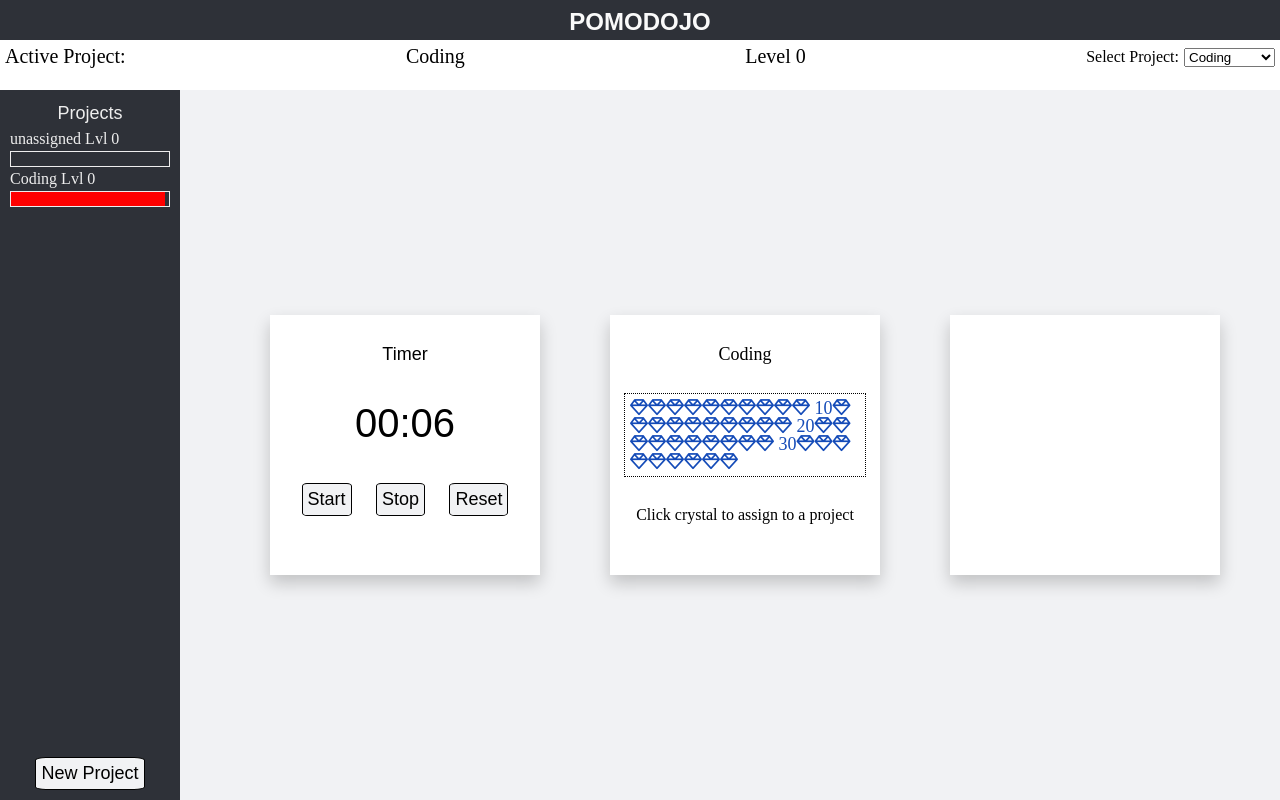
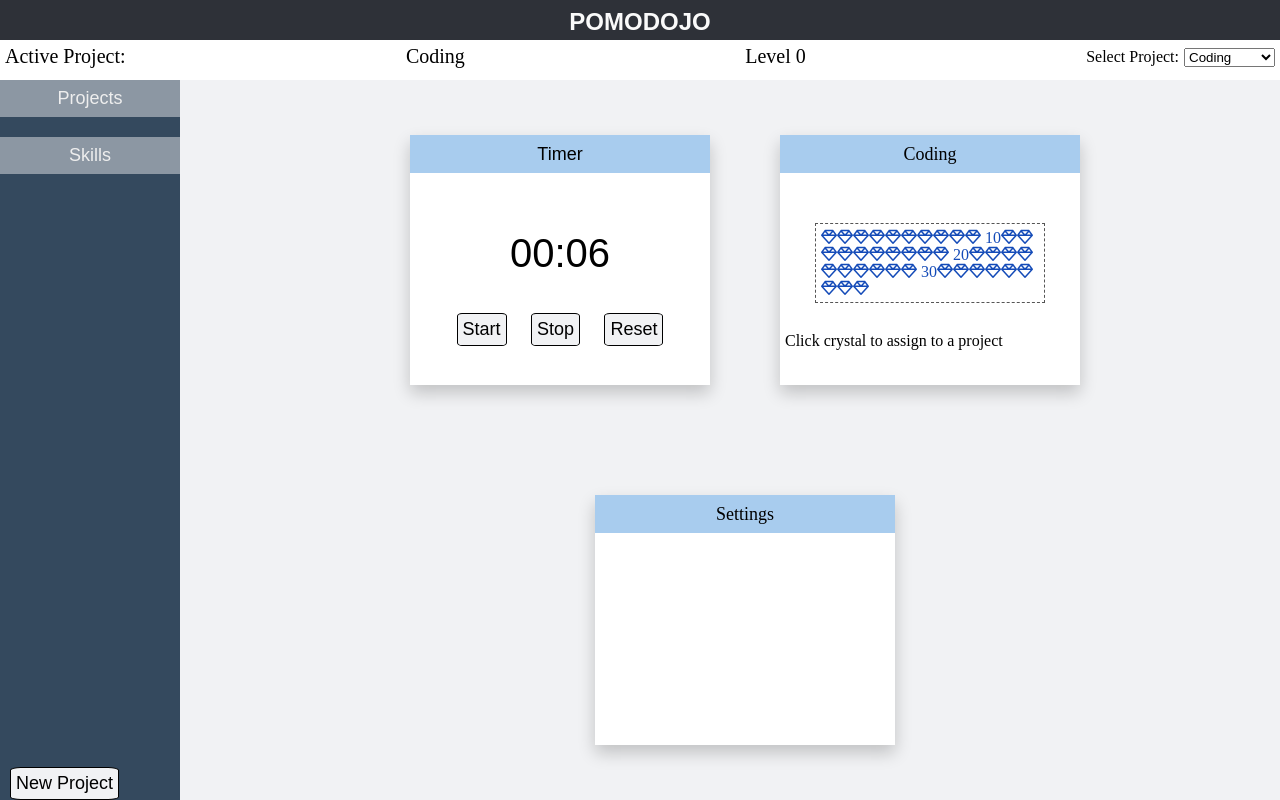
Before and after one commit to hantanlea/pomodorite, a plain HTML site: page index.html in a window 1280 px wide. Drawn offline with Linux system fonts and the light colour scheme.

Commit message:
CSS fixes

```diff
--- a/index.html
+++ b/index.html
@@ -1,5 +1,6 @@
 <!DOCTYPE html>
 <html lang="en">
+
 <head>
     <script src="https://use.fontawesome.com/c06d70f404.js"></script>
     <meta charset="UTF-8">
@@ -27,11 +28,16 @@
         </div>
 
         <div class="lsidebar">
-            <div id="projects-div">
-                <h2>Projects</h2>
-                <div id="projects-list">
-                </div>
-            </div>
+            <ul>
+                <li id="projects-div">
+                    <a id="projects-list-link"href="#">Projects</a>
+                    <div id="projects-list"></div>
+                </li>
+                <li id="skills-div">
+                    <a id="skills-list-link" href="#">Skills</a>
+                    <div id="skills-list"></div>
+                </li>
+            </ul>
             <button id="new-project-button">New Project</button>
         </div>
 
@@ -42,6 +48,7 @@
         <main>
             <div id="timer" class="card">
                 <h2> Timer</h2>
+                <div class="card-content">
                     <div id="clock-display"></div>
                     <div id="unassigned-poms"></div>
                     <div id="clock-controls">
@@ -50,12 +57,18 @@
                         <button id="reset-button">Reset</button>
                     </div>
                 </div>
+            </div>
             <div id="progress-card" class="card">
                 <h2 id="project-progress-title"></h2>
+                <div class="card-content">
                     <div id="poms-display"></div>
                     <p>Click crystal to assign to a project</p>
                 </div>
-            <div class="card"></div>
+            </div>
+            <div class="card">
+                <h2>Settings</h2>
+                <div class="card-content"></div>
+            </div>
 
             <div class="settings">
                 <form id="settings">
--- a/script.js
+++ b/script.js
@@ -465,6 +465,12 @@ let gui = {
     breakInput: document.getElementById('break-length-input'),
     projectSelect: document.getElementById('project-select'),
     projectSelectDropdown: document.getElementById('project-select-dropdown'),
+    projectsListLink: document.getElementById('projects-list-link'),
+
+    setUpMenus: function() {
+        this.projectsListLink.addEventListener('click', () => this.projectsList.style.display = this.projectsList.style.display == "block" ? "none" : "block");
+
+    },
 
     addEvents: function () {
         this.start.addEventListener('click', () => user.activePom.start());
@@ -600,6 +606,7 @@ function timeToString(time) {
     return `${minutes < 10 ? "0" : ""}${minutes}:${seconds < 10 ? "0" : ""}${seconds}`;
 }
 
+gui.setUpMenus();
 let user;
 if (!user) {
     user = new User("anon");
--- a/styles.css
+++ b/styles.css
@@ -46,14 +46,24 @@ table {
 	border-collapse: collapse;
 	border-spacing: 0;
 }
+a {
+    text-decoration: none;
+}
 
 /* MY CSS */
+
+* {
+    -webkit-box-sizing: border-box;
+       -moz-box-sizing: border-box;
+            box-sizing: border-box;
+  }
+
 :root {
     --back-color: hsl(220, 10%, 95%);
     --header-color: hsla(220, 10%, 20%, 100%);
     --footer-color: var(--header-color);
     --card-color: white;
-    --sidebar-color: hsla(220, 10%, 20%, 100%);
+    --sidebar-color: #34495e;
     --color3: var(--card-color);
     --buttoncolor: var(--back-color);
 }
@@ -66,7 +76,7 @@ main {
     display: grid;
     height: 100vh;
     grid-template-columns: 180px repeat(10, 1fr) 80px;
-    grid-template-rows: 40px 50px auto 30px;
+    grid-template-rows: 40px 40px auto 30px;
     grid-template-areas:
         "h h h h h h h h h h h h"
         "p p p p p p p p p p p p"
@@ -101,12 +111,34 @@ header h1 {
     color: #ddd;
     font-size: 16px;
     line-height: 1.5;
-    padding: 10px;
     color: #eee;
     display: flex;
     flex-flow: column nowrap;
     justify-content: space-between;
-    align-items: center;
+    align-items: stretch;
+}
+
+.lsidebar ul {
+}
+
+.lsidebar li {
+    margin-bottom: 20px;
+}
+
+.lsidebar a {
+    display: block;
+    width: 100%;
+    padding: 5px;
+    width: 100%;
+    color: #eee;
+    background-color: hsla(220, 10%, 90%, 50%);
+    font-size: 18px;
+    font-family: Arial, Helvetica, sans-serif;
+    text-align: center;
+}
+
+#projects-list {
+    display: none;
 }
 
 .toolbar {
@@ -143,10 +175,9 @@ main {
 .card {
     box-shadow: 0 8px 16px 0 rgba(0,0,0,0.2);
     background-color: var(--card-color);
-    height: 200px;
-    width: 250px;
+    height: 250px;
+    width: 300px;
     margin: 20px;
-    padding: 30px 10px;
     display: flex;
     flex-flow: column nowrap;
     justify-content: flex-start;
@@ -155,7 +186,15 @@ main {
 }
 
 .card h2 {
+    text-align: center;
+    width: 100%;
     font-size: 18px;
+    padding: 10px;
+    background-color: #a8ccee;
+}
+
+.card .card-content {
+    padding: 20px;
 }
 
 .card h3 {
@@ -190,12 +229,11 @@ button {
 
 #poms-display {
     text-align: left;
-    font-size: 18px;
+    font-size: 16px;
     padding: 5px;
     color: hsla(220, 80%, 40%, 100%);
-    border: 1px dotted black;
+    border: 1px dashed #555;
     width: 230px;
-    height: 4em;
     margin: 30px;
 }
 
```
Also changed, not shown: dashboard-overview.jpg (added), requirements.txt. Lines whose indentation alone changed are shown as unchanged.
